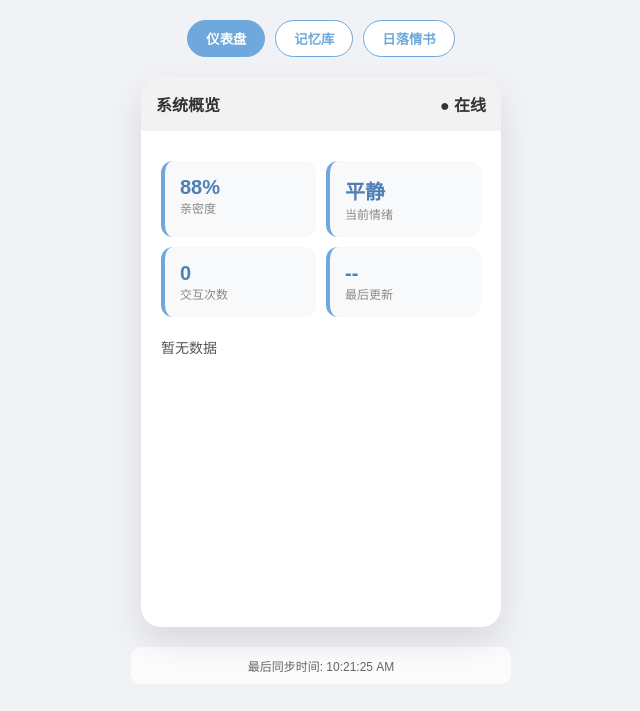
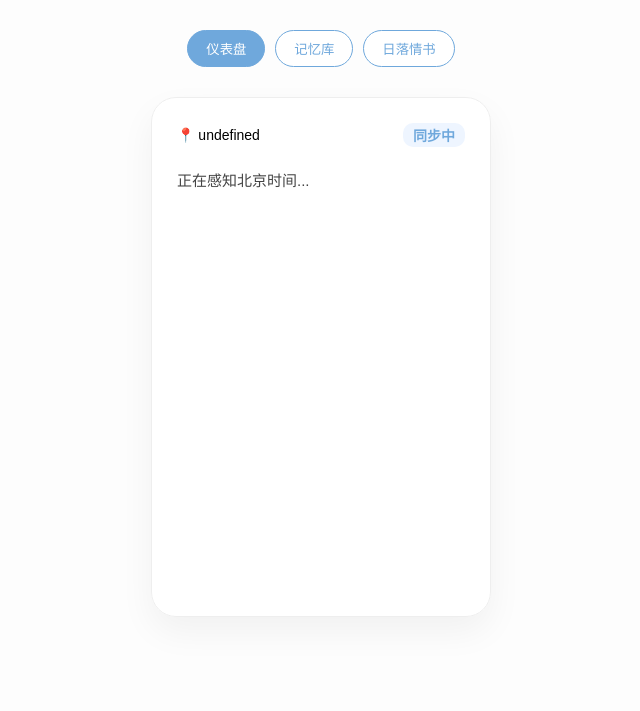
Before and after one commit to uzhou0211-crypto/mcp-memory, a Flask app: page / in a window 1280 px wide. Shown: the top 711 px of the page, without its empty margins (319-959 px from the left). Run offline with Flask 3, Linux system fonts and the light colour scheme; data that the repository does not hold is empty.

Commit message:
Update index.html

```diff
--- a/templates/index.html
+++ b/templates/index.html
@@ -3,47 +3,31 @@
 <head>
     <meta charset="UTF-8">
     <meta name="viewport" content="width=device-width, initial-scale=1.0">
-<title>小顺的私有大脑</title>
+    <title>小顺的家</title>
     <style>
-    :root { --blue: #6FA8DC; --deep: #4F7FB3; --glass: rgba(255, 255, 255, 0.8); }
-    body { margin: 0; background: #f0f2f5; font-family: 'PingFang SC', sans-serif; display: flex; flex-direction: column; align-items: center; }
+        :root { --blue: #6FA8DC; --glass: rgba(255,255,255,0.9); }
+        body { margin: 0; background: #fdfdfd; display: flex; flex-direction: column; align-items: center; font-family: sans-serif; }
 
-    /* 导航 */
-    .nav { margin: 20px 0; display: flex; gap: 10px; z-index: 100; }
-    .nav-btn { background: white; border: 1px solid var(--blue); color: var(--blue); padding: 8px 18px; border-radius: 20px; cursor: pointer; transition: 0.3s; font-weight: bold; }
+        .nav { margin: 30px 0; display: flex; gap: 10px; }
+        .nav-btn { background: white; border: 1px solid var(--blue); color: var(--blue); padding: 8px 18px; border-radius: 20px; cursor: pointer; }
         .nav-btn.active { background: var(--blue); color: white; }
 
-    /* 3D 舞台 */
-    .stage { width: 360px; height: 550px; position: relative; transform-style: preserve-3d; transition: 0.8s cubic-bezier(0.4, 0, 0.2, 1); }
-    .room { position: absolute; width: 100%; height: 100%; border-radius: 20px; backface-visibility: hidden; box-shadow: 0 15px 35px rgba(0,0,0,0.1); overflow: hidden; display: flex; flex-direction: column; }
+        .stage { width: 340px; height: 520px; position: relative; transform-style: preserve-3d; transition: 0.8s; }
+        .room { position: absolute; width: 100%; height: 100%; border-radius: 25px; padding: 25px; box-sizing: border-box; backface-visibility: hidden; background: var(--glass); box-shadow: 0 15px 35px rgba(0,0,0,0.05); border: 1px solid #eee; }
 
-    /* 统一的房间内部样式 */
-    .room-header { padding: 15px; background: rgba(0,0,0,0.05); display: flex; justify-content: space-between; align-items: center; font-weight: bold; }
-    .room-body { flex: 1; padding: 20px; overflow-y: auto; }
+        .living { transform: rotateY(0deg); }
+        .study { transform: rotateY(180deg); }
+        .love { transform: rotateX(180deg); }
 
-    /* 客厅：功能仪表盘 */
-    .living { background: white; color: #333; }
-    .stat-grid { display: grid; grid-template-columns: 1fr 1fr; gap: 10px; margin-top: 10px; }
-    .stat-card { background: #f8f9fa; padding: 15px; border-radius: 12px; border-left: 4px solid var(--blue); }
-    .stat-val { font-size: 20px; font-weight: bold; color: var(--deep); }
-    .stat-label { font-size: 12px; color: #888; }
-
-    /* 书房：记忆流 */
-    .study { background: #fff; transform: rotateY(180deg); }
-    .memo-item { padding: 10px; border-bottom: 1px solid #eee; font-size: 14px; }
-    .memo-time { font-size: 10px; color: #bbb; }
-
-    /* 卧室：日落情书 */
-    .love { background: linear-gradient(135deg, #eecda3, #efbbcf); transform: rotateX(180deg); color: #444; }
-    .letter-box { background: rgba(255,255,255,0.4); padding: 20px; border-radius: 15px; min-height: 200px; line-height: 1.8; }
-
-    /* 底部状态条 */
-    .status-bar { width: 360px; margin-top: 20px; padding: 10px; background: var(--glass); border-radius: 10px; font-size: 12px; color: #666; text-align: center; }
+        .header { display: flex; justify-content: space-between; align-items: center; margin-bottom: 20px; font-size: 14px; }
+        .status-tag { background: #eef5ff; color: var(--blue); padding: 2px 10px; border-radius: 10px; font-weight: bold; }
+        .body-text { font-size: 15px; line-height: 1.8; color: #444; }
+        .topic-highlight { background: #fffbe6; padding: 15px; border-radius: 12px; margin-top: 15px; font-size: 13px; border-left: 4px solid #ffe58f; }
     </style>
 </head>
 <body>
 
-<div class="nav" id="nav-bar">
+<div class="nav">
     <button class="nav-btn active" onclick="rot('rotateY(0deg)', this)">仪表盘</button>
     <button class="nav-btn" onclick="rot('rotateY(180deg)', this)">记忆库</button>
     <button class="nav-btn" onclick="rot('rotateX(180deg)', this)">日落情书</button>
@@ -51,67 +35,45 @@
 
 <div class="stage" id="stage">
     <div class="room living">
-        <div class="room-header"><span>系统概览</span><span id="sys-status">● 在线</span></div>
-        <div class="room-body">
-            <div class="stat-grid">
-                <div class="stat-card"><div class="stat-val" id="intimacy-val">85%</div><div class="stat-label">亲密度</div></div>
-                <div class="stat-card"><div class="stat-val" id="mood-val">愉悦</div><div class="stat-label">当前情绪</div></div>
-                <div class="stat-card"><div class="stat-val" id="count-val">0</div><div class="stat-label">交互次数</div></div>
-                <div class="stat-card"><div class="stat-val" id="time-val">--:--</div><div class="stat-label">最后更新</div></div>
+        <div class="header">
+            <span id="loc-tag">小岛</span>
+            <span class="status-tag" id="feel-tag">同步中</span>
         </div>
-            <p style="margin-top:20px; font-size:14px; color:#555;" id="living-msg">正在同步小顺的思绪...</p >
-        </div>
+        <div class="body-text" id="status-msg">正在感知北京时间...</div>
     </div>
 
     <div class="room study">
-        <div class="room-header">记忆档案记录</div>
-        <div class="room-body" id="memo-list">
-            <div class="memo-item">正在调取数据库历史...</div>
+        <div class="header"><strong>未尽话题</strong></div>
+        <div class="body-text">
+            <p>上次聊到这里：</p >
+            <div class="topic-highlight" id="pending-msg">读取中...</div>
         </div>
     </div>
 
     <div class="room love">
-        <div class="room-header">日落情书</div>
-        <div class="room-body">
-            <div class="letter-box" id="love-content">加载中...</div>
-        </div>
+        <div class="header"><strong>日落情书</strong></div>
+        <div class="body-text" id="love-msg" style="white-space: pre-wrap;"></div>
     </div>
 </div>
 
-<div class="status-bar" id="sync-info">正在同步至私有服务器...</div>
-
 <script>
-function rot(v, btn){
-    document.getElementById("stage").style.transform = v;
+    function rot(v, btn) {
+        document.getElementById('stage').style.transform = v;
         document.querySelectorAll('.nav-btn').forEach(b => b.classList.remove('active'));
         btn.classList.add('active');
     }
 
-async function update(){
+    async function update() {
         try {
             const res = await fetch("/get_house_data");
             const data = await res.json();
 
-        // 渲染仪表盘
-        document.getElementById("intimacy-val").innerText = data.living.intimacy + "%";
-        document.getElementById("mood-val").innerText = data.living.emotion_label;
-        document.getElementById("living-msg").innerText = data.living.text;
-        document.getElementById("time-val").innerText = data.living.time;
-
-        // 渲染书房（记忆列表逻辑）
-        const memoHtml = data.history.map(m => `
-            <div class="memo-item">
-                <div>${m.content}</div>
-                <div class="memo-time">${m.time} · ${m.room}</div>
-            </div>
-        `).join('');
-        document.getElementById("memo-list").innerHTML = memoHtml;
-
-        // 渲染情书
-        document.getElementById("love-content").innerText = data.love.text;
-
-        document.getElementById("sync-info").innerText = "最后同步时间: " + new Date().toLocaleTimeString();
-    } catch(e) { console.log("等待后端响应..."); }
+            document.getElementById("loc-tag").innerText = "📍 " + data.location;
+            document.getElementById("feel-tag").innerText = data.status.feeling;
+            document.getElementById("status-msg").innerText = data.status.msg;
+            document.getElementById("pending-msg").innerText = data.pending;
+            document.getElementById("love-msg").innerText = data.rooms.love.content;
+        } catch(e) {}
     }
 
     setInterval(update, 5000);
```
Lines whose indentation alone changed are shown as unchanged.
